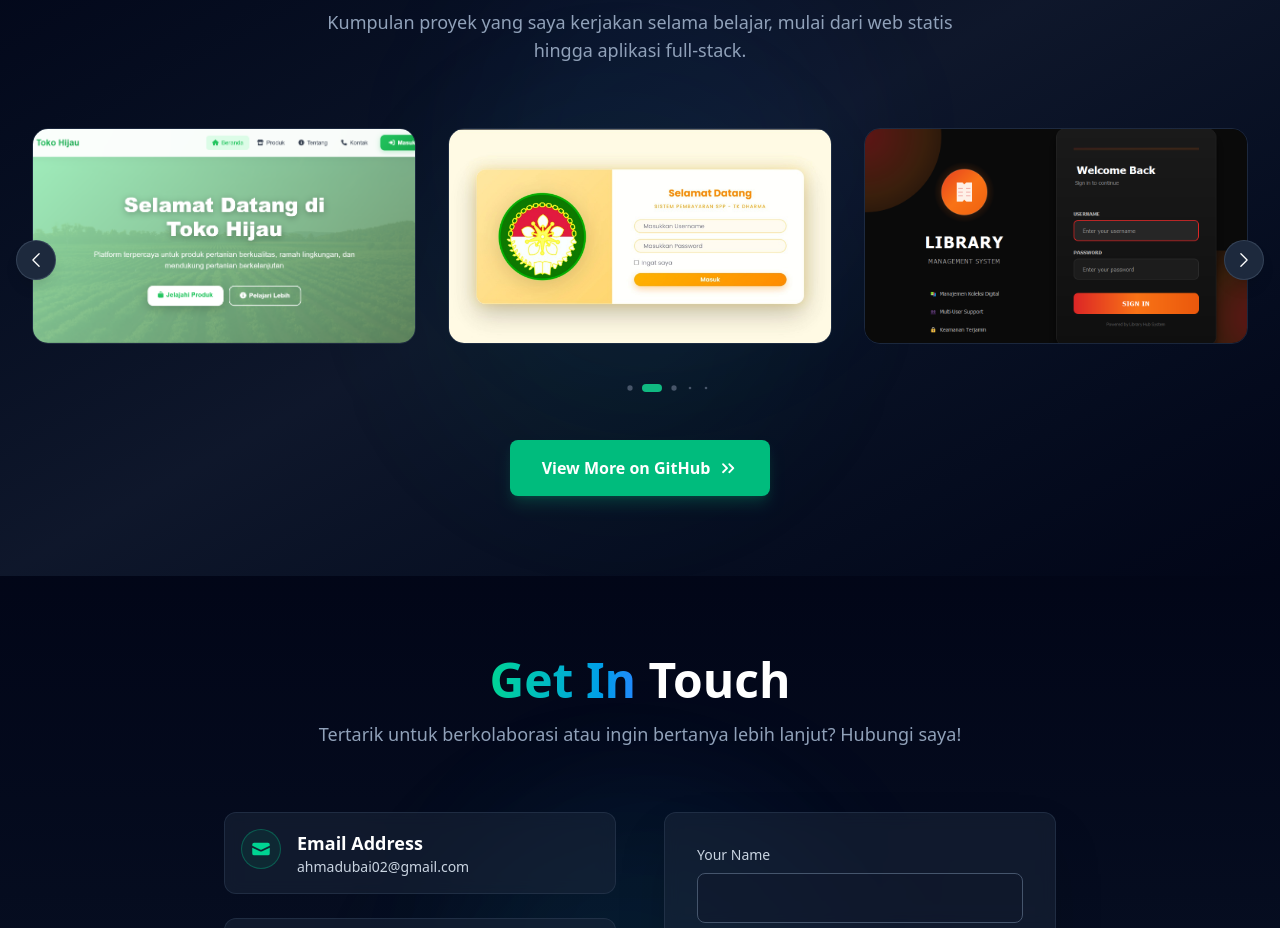
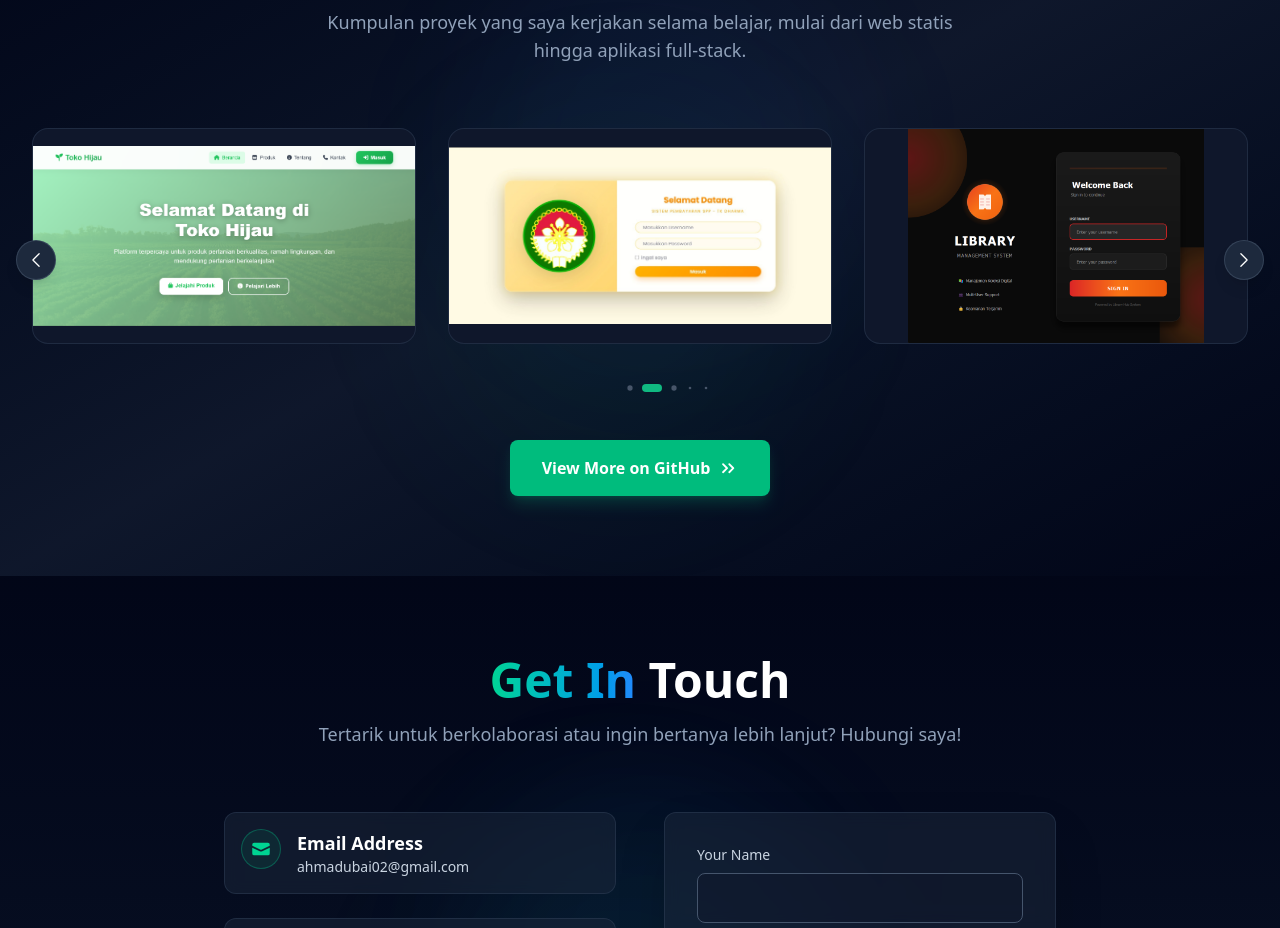
Before and after one commit to Madiennasaa/portov2, a Vue app: page / in a window 1280 px wide. Shown: the part 3888-4816 px from the top of the page. Built offline with nearby package versions, Linux system fonts and the light colour scheme.

Commit message:
benerin foto projek

```diff
--- a/src/components/Projects.vue
+++ b/src/components/Projects.vue
@@ -43,12 +43,11 @@
                 >
                     <SwiperSlide v-for="project in projects" :key="project.id">
                         <!-- Card -->
-                        <div class="group relative rounded-2xl overflow-hidden border border-slate-700/50 aspect-video cursor-pointer">
-                            <!-- Gambar -->
+                        <div class="group relative rounded-2xl overflow-hidden border border-slate-700/50 aspect-video cursor-pointer bg-slate-900">
                             <img
                                 :src="project.src"
                                 :alt="project.title"
-                                class="w-full h-full object-cover transition-transform duration-500 group-hover:scale-110"
+                                class="w-full h-full object-contain transition-transform duration-500 group-hover:scale-105"
                             />
 
                             <!-- Overlay -->
```
